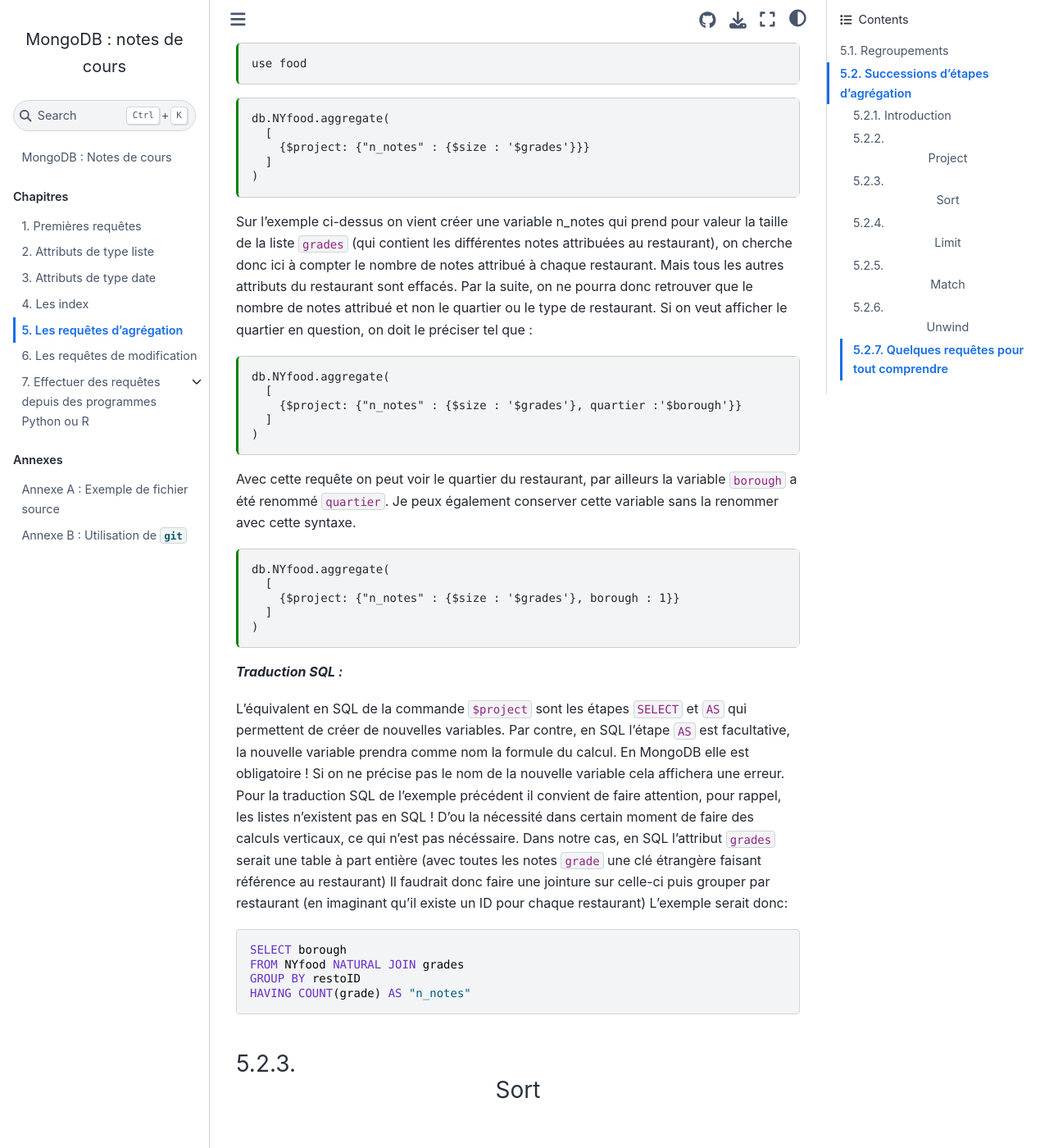
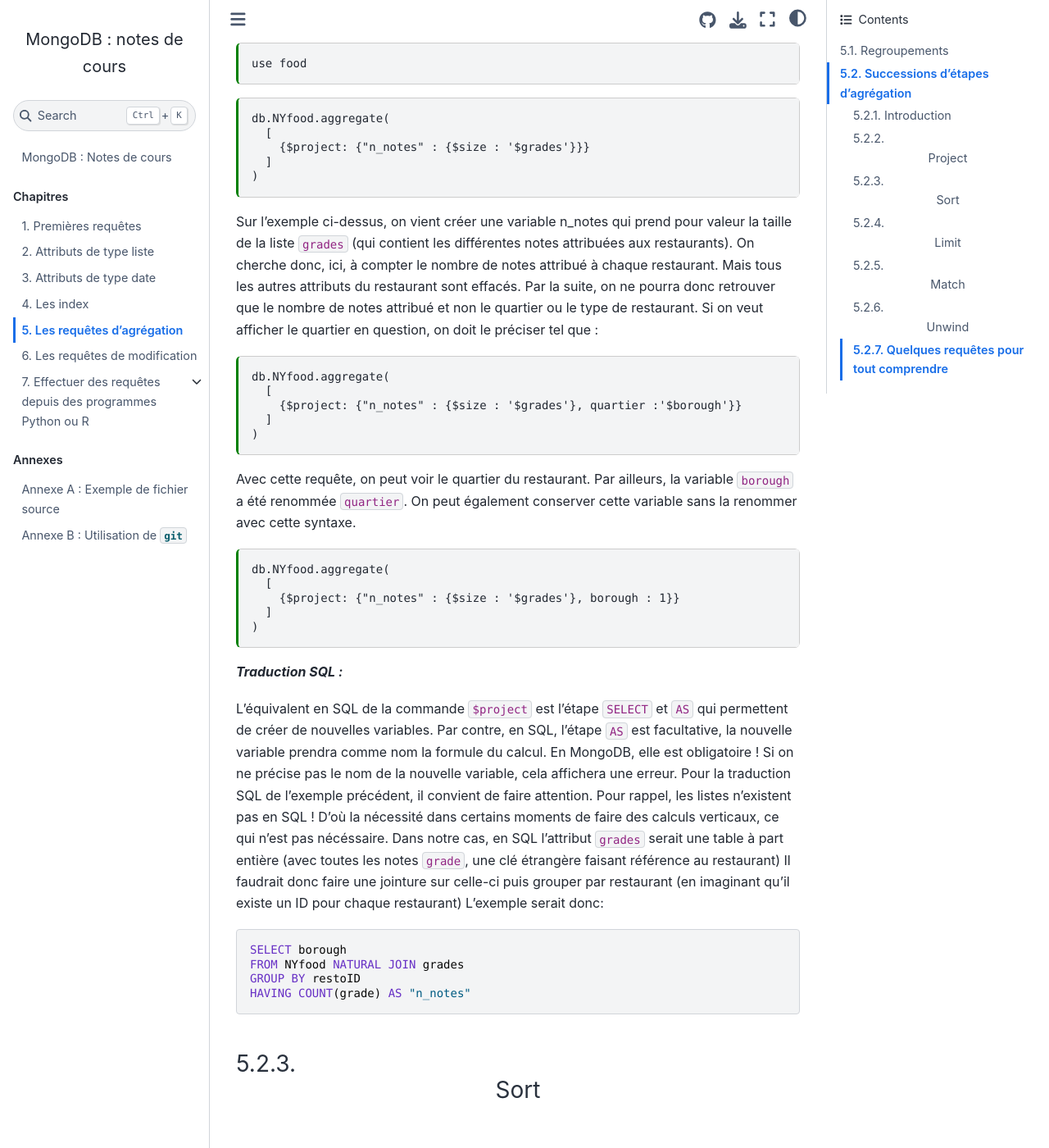
Before and after one commit to rtavenar/mongo_book, a Jupyter Book: the page built from content/05_agreg.md, in a window 1280 px wide and 1400 px high, scrolled down 1612 px. Shown: the whole window at 82% size. Built offline with Jupyter Book 1.0.4 settings and Sphinx 7.4.7 and the Sphinx Book theme 1.1.4, drawn with Linux system fonts in a browser that asks for light colours; some of the changed text lies outside the part shown.

Commit message:
correction et dernière relecture, prêt à envoyer

````diff
--- a/content/05_agreg.md
+++ b/content/05_agreg.md
@@ -74,9 +74,9 @@
   ]
 )
 ```
-Sur l’exemple ci-dessus on vient créer une variable n_notes qui prend pour valeur la taille de la liste `grades`
-(qui contient les différentes notes attribuées au restaurant),
-on cherche donc ici à compter le nombre de notes attribué à chaque restaurant.
+Sur l’exemple ci-dessus, on vient créer une variable n_notes qui prend pour valeur la taille de la liste `grades`
+(qui contient les différentes notes attribuées aux restaurants).
+On cherche donc, ici, à compter le nombre de notes attribué à chaque restaurant.
  Mais tous les autres attributs du restaurant sont effacés. Par la suite,
  on ne pourra donc retrouver que le nombre de notes attribué et non le quartier
  ou le type de restaurant.
@@ -89,8 +89,8 @@
 )
 ```
 
-Avec cette requête on peut voir le quartier du restaurant, par ailleurs la variable `borough`
-a été renommé `quartier`. Je peux également conserver cette
+Avec cette requête, on peut voir le quartier du restaurant. Par ailleurs, la variable `borough`
+a été renommée `quartier`. On peut également conserver cette
 variable sans la renommer avec cette syntaxe.
 ```{code-cell}
 db.NYfood.aggregate(
@@ -101,15 +101,15 @@
 ```
 ***Traduction SQL :***
 
-L'équivalent en SQL de la commande `$project` sont les étapes `SELECT` et `AS` qui
-permettent de créer de nouvelles variables. Par contre, en SQL
+L'équivalent en SQL de la commande `$project` est l'étape `SELECT` et `AS` qui
+permettent de créer de nouvelles variables. Par contre, en SQL,
 l'étape `AS` est facultative, la nouvelle variable prendra
-comme nom la formule du calcul. En MongoDB elle est obligatoire !
-Si on ne précise pas le nom de la nouvelle variable cela affichera
-une erreur. Pour la traduction SQL de l'exemple précédent il convient de faire attention,
-pour rappel, les listes n'existent pas en SQL ! D'ou la nécessité
-dans certain moment de faire des calculs verticaux, ce qui n'est pas nécéssaire.
-Dans notre cas, en SQL l'attribut `grades` serait une table à part entière (avec toutes les notes `grade` une clé étrangère faisant référence au restaurant)
+comme nom la formule du calcul. En MongoDB, elle est obligatoire !
+Si on ne précise pas le nom de la nouvelle variable, cela affichera
+une erreur. Pour la traduction SQL de l'exemple précédent, il convient de faire attention.
+Pour rappel, les listes n'existent pas en SQL ! D'où la nécessité
+dans certains moments de faire des calculs verticaux, ce qui n'est pas nécéssaire.
+Dans notre cas, en SQL l'attribut `grades` serait une table à part entière (avec toutes les notes `grade`, une clé étrangère faisant référence au restaurant)
 Il faudrait donc faire une jointure sur celle-ci puis grouper par restaurant (en imaginant qu'il existe un ID pour chaque restaurant)
 L'exemple serait donc:
 
@@ -144,7 +144,7 @@
 )
 ```
 
-Le `<sort order>` peut prendre la valeur : 1 (croissant), -1 (décroissant) ou encore `{$meta: "textScore"}`(il s'agit d'un tri de métadonnées textScore calculées dans l'ordre décroissant)
+Le `<sort order>` peut prendre la valeur : 1 (croissant), -1 (décroissant) ou encore `{$meta: "textScore"}`(il s'agit d'un tri de métadonnées textScore calculées dans l'ordre décroissant).
 
 ***Exemples :***
 
@@ -297,7 +297,7 @@
 
 ***Pourquoi l'utiliser ?***
 
-Il arrive que les documents de certaines collections possèdent pour attribut une liste. Lorsque l'on effectue une requête d'agrégation il peut être nécéssaire d'agir non pas sur la liste mais sur chaque élément de la liste. Pour cela on utilise la commande `$unwind`. Elle permet pour chaque élément de la liste de dupliquer le document  pour chaque valeur de la liste.
+Il arrive que les documents de certaines collections possèdent pour attribut une liste. Lorsque l'on effectue une requête d'agrégation, il peut être nécéssaire d'agir non pas sur la liste mais sur chaque élément de la liste. Pour cela, on utilise la commande `$unwind`. Elle permet, pour chaque élément de la liste, de dupliquer le document pour chaque valeur de la liste.
 
 ***Comment ça fonctionne ?***
 
@@ -309,7 +309,7 @@
   ]
 )
 ```
-En général un `$unwid` seul a peu d'intérêt, `$att` est une liste de taille 10 que la collection comporte 1000 individus, la requête d'exemple renverra un résultat de 10 000 lignes (10 * 1000)
+En général, un `$unwid` seul n'a peu d'intérêt.`$att` est une liste de taille 10 que la collection comporte 1000 individus, la requête d'exemple renverra un résultat de 10 000 lignes (10 * 1000)
 
 ***Exemple***
 ```{code-cell}
@@ -323,16 +323,16 @@
 )
 
 ```
-Voici un exemple concret d'utilisation d'un `$unwind`. Dans la requête on cherche à compter le nombre de A ayant été attribués à l'ensemble des restaurants de la collection, puis le nombre de B, C ....
-Pour que cette requête fonction le `$unwind` est obligatoire sinon on considère la liste entière des notes et ne peux donc pas compter.
+Voici un exemple concret d'utilisation d'un `$unwind`. Dans la requête, on cherche à compter le nombre de A ayant été attribués à l'ensemble des restaurants de la collection, puis le nombre de B, C ....
+Pour que cette requête fonctionne, le `$unwind` est obligatoire, sinon on considère la liste entière des notes et on ne peut donc pas compter.
 
  ***Traduction SQL :***
 
-Il n'existe pas réellement d'équivalent SQL au `$unwind`. Néanmoins il se rapproche d'une opération de jointure sans aucun filtre.
+Il n'existe pas réellement d'équivalent SQL au `$unwind`. Néanmoins, il se rapproche d'une opération de jointure sans aucun filtre.
 
 ### Quelques requêtes pour tout comprendre
 Afin d'illustrer le fonctionnement pas à pas, découpons une requête en détail.
-Pour cet exemple on veut  **les 3 notes les plus données dans les restaurants du quartier de Brooklyn**.
+Pour cet exemple, on veut  **les 3 notes les plus données dans les restaurants du quartier de Brooklyn**.
 La première étape naturelle est de sélectionner les restaurants présents uniquement dans le quartier de Brooklyn.
 Pour cela on utilise `$match`, qui retourne uniquement les restaurants de Brooklyn.
 ```
@@ -342,7 +342,7 @@
     	]
 )
 ```
-Dans un second temps, il faut voir que pour récupérer les différentes valeurs de note il faut que j'accède à chaque élément de la liste et non la liste entière. Pour y accéder j'utilise la commande `$unwind`, qui rendra donc à cette étape tous les restaurants de Brooklyn associé à une note qu'il obtenu (Attention, cela retourne beaucoup de résultat : nombre de restaurant * nombre de note)
+Dans un second temps, il faut voir que pour récupérer les différentes valeurs de notes, il faut acceder à chaque élément de la liste et non la liste entière. Pour y accéder, il faut utiliser la commande `$unwind`, qui rendra donc à cette étape tous les restaurants de Brooklyn associés à une note qu'il a obtenu (Attention, cela retourne beaucoup de résultats : nombre de restaurants * nombre de notes)
 
 ```
 db.NYfood.aggregate(
@@ -352,7 +352,7 @@
     ]
 )
 ```
-Ensuite, pour savoir quelle note a été la plus attribuée il faut grouper par chaque valeur de note. On utilise donc un `$group` sur l'attribut `$grades.grade$ (accessible grâce a `$unwind`). Puis on décide de compter le nombre d'itération de chaque note stocké dans la variable `nb`. Cette étape nous retourne donc le nombre de fois ou chaque note a été attribuée à un restaurant.
+Ensuite, pour savoir quelle note a été la plus attribuée, il faut grouper pour chaque valeur de note. On utilise donc un `$group` sur l'attribut `$grades.grade$ (accessible grâce a `$unwind`). Puis, on décide de compter le nombre d'itérations de chaque note stockée dans la variable `nb`. Cette étape nous retourne donc le nombre de fois où chaque note a été attribuée à un restaurant.
 ```
 db.NYfood.aggregate(
 	[
@@ -374,7 +374,7 @@
     ]
 )
 ```
-On obtient bien avec cette requête les 3 notes les plus attribuées aux restaurants de Brooklyn !
+On obtient bien, avec cette requête, les 3 notes les plus attribuées aux restaurants de Brooklyn !
 
 ``` {code-cell}
  db.NYfood.aggregate(
````
Also changed, not shown: other parts of content/05_agreg.md (+11 -11 lines).
